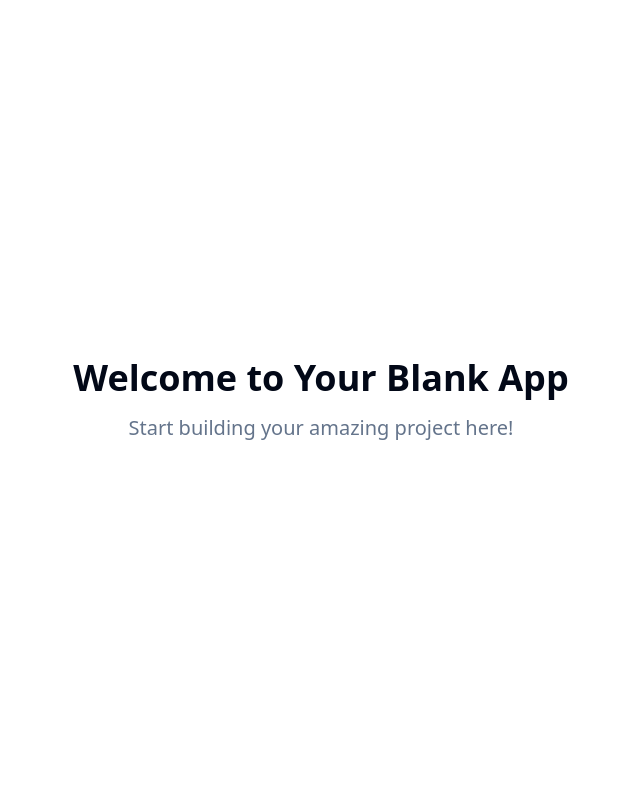
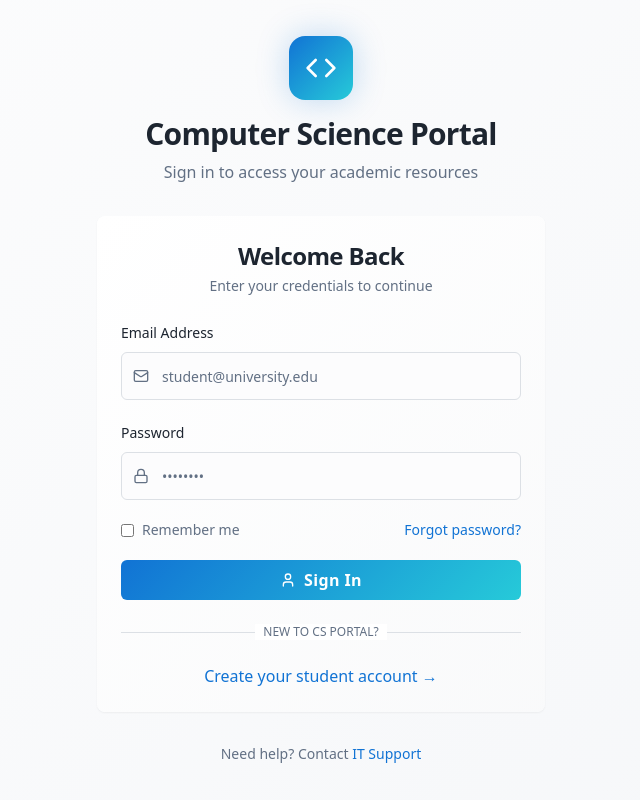
Before and after one commit to SuruthiAB35DC2B4D5D678AAF34064CCE8192E8/CS-LOGIN-LIBRARY-QUEST, a React (Vite) app: page / in a window 1280 px wide. Shown: the whole page, without its empty margins (319-959 px from the left). Built offline with nearby package versions, Linux system fonts and the light colour scheme.

Commit message:
Add Computer Science login page
Create a new login page for Computer Science.

```diff
--- /dev/null
+++ b/src/components/LoginForm.tsx
@@ -0,0 +1,171 @@
+import { useState } from "react";
+import { Button } from "@/components/ui/button";
+import { Input } from "@/components/ui/input";
+import { Label } from "@/components/ui/label";
+import { Card, CardContent, CardDescription, CardHeader, CardTitle } from "@/components/ui/card";
+import { Mail, Lock, Code, User } from "lucide-react";
+
+export const LoginForm = () => {
+  const [email, setEmail] = useState("");
+  const [password, setPassword] = useState("");
+  const [isLoading, setIsLoading] = useState(false);
+
+  const handleSubmit = (e: React.FormEvent) => {
+    e.preventDefault();
+    setIsLoading(true);
+
+    // Simulate login process
+    setTimeout(() => {
+      setIsLoading(false);
+      console.log("Login attempted with:", { email, password });
+    }, 1500);
+  };
+
+  return (
+    <div className="min-h-screen flex items-center justify-center p-4 bg-gradient-background">
+      <div className="w-full max-w-md space-y-8">
+        {/* Header */}
+        <div className="text-center space-y-4">
+          <div className="flex justify-center">
+            <div className="p-4 bg-gradient-primary rounded-2xl shadow-glow">
+              <Code className="h-8 w-8 text-white" />
+            </div>
+          </div>
+          <div className="space-y-2">
+            <h1 className="text-3xl font-bold tracking-tight text-foreground">
+              Computer Science Portal
+            </h1>
+            <p className="text-muted-foreground text-base">
+              Sign in to access your academic resources
+            </p>
+          </div>
+        </div>
+
+        {/* Login Card */}
+        <Card className="bg-gradient-card border-0 shadow-medium backdrop-blur-sm">
+          <CardHeader className="space-y-1 pb-6">
+            <CardTitle className="text-2xl font-semibold text-center">
+              Welcome Back
+            </CardTitle>
+            <CardDescription className="text-center text-muted-foreground">
+              Enter your credentials to continue
+            </CardDescription>
+          </CardHeader>
+          <CardContent className="space-y-6">
+            <form onSubmit={handleSubmit} className="space-y-5">
+              {/* Email Field */}
+              <div className="space-y-2">
+                <Label htmlFor="email" className="text-sm font-medium text-foreground">
+                  Email Address
+                </Label>
+                <div className="relative">
+                  <Mail className="absolute left-3 top-1/2 transform -translate-y-1/2 h-4 w-4 text-muted-foreground" />
+                  <Input
+                    id="email"
+                    type="email"
+                    placeholder="student@university.edu"
+                    value={email}
+                    onChange={(e) => setEmail(e.target.value)}
+                    className="pl-10 h-12 bg-background border-border focus:border-primary focus:ring-primary/20 transition-smooth"
+                    required
+                  />
+                </div>
+              </div>
+
+              {/* Password Field */}
+              <div className="space-y-2">
+                <Label htmlFor="password" className="text-sm font-medium text-foreground">
+                  Password
+                </Label>
+                <div className="relative">
+                  <Lock className="absolute left-3 top-1/2 transform -translate-y-1/2 h-4 w-4 text-muted-foreground" />
+                  <Input
+                    id="password"
+                    type="password"
+                    placeholder="••••••••"
+                    value={password}
+                    onChange={(e) => setPassword(e.target.value)}
+                    className="pl-10 h-12 bg-background border-border focus:border-primary focus:ring-primary/20 transition-smooth"
+                    required
+                  />
+                </div>
+              </div>
+
+              {/* Remember Me & Forgot Password */}
+              <div className="flex items-center justify-between text-sm">
+                <div className="flex items-center space-x-2">
+                  <input
+                    type="checkbox"
+                    id="remember"
+                    className="rounded border-border text-primary focus:ring-primary/20"
+                  />
+                  <Label htmlFor="remember" className="text-muted-foreground cursor-pointer">
+                    Remember me
+                  </Label>
+                </div>
+                <a
+                  href="#"
+                  className="text-primary hover:text-primary-hover transition-fast font-medium"
+                >
+                  Forgot password?
+                </a>
+              </div>
+
+              {/* Submit Button */}
+              <Button
+                type="submit"
+                variant="login"
+                disabled={isLoading}
+                className="w-full"
+              >
+                {isLoading ? (
+                  <div className="flex items-center space-x-2">
+                    <div className="w-4 h-4 border-2 border-white/30 border-t-white rounded-full animate-spin" />
+                    <span>Signing in...</span>
+                  </div>
+                ) : (
+                  <div className="flex items-center space-x-2">
+                    <User className="h-4 w-4" />
+                    <span>Sign In</span>
+                  </div>
+                )}
+              </Button>
+            </form>
+
+            {/* Divider */}
+            <div className="relative">
+              <div className="absolute inset-0 flex items-center">
+                <div className="w-full border-t border-border"></div>
+              </div>
+              <div className="relative flex justify-center text-xs uppercase">
+                <span className="bg-card px-2 text-muted-foreground">
+                  New to CS Portal?
+                </span>
+              </div>
+            </div>
+
+            {/* Sign Up Link */}
+            <div className="text-center">
+              <a
+                href="#"
+                className="text-primary hover:text-primary-hover transition-fast font-medium"
+              >
+                Create your student account →
+              </a>
+            </div>
+          </CardContent>
+        </Card>
+
+        {/* Footer */}
+        <div className="text-center text-sm text-muted-foreground">
+          <p>
+            Need help? Contact{" "}
+            <a href="#" className="text-primary hover:text-primary-hover transition-fast">
+              IT Support
+            </a>
+          </p>
+        </div>
+      </div>
+    </div>
+  );
+};
--- a/src/components/ui/button.tsx
+++ b/src/components/ui/button.tsx
@@ -5,11 +5,11 @@ import { cva, type VariantProps } from "class-variance-authority"
 import { cn } from "@/lib/utils"
 
 const buttonVariants = cva(
-  "inline-flex items-center justify-center gap-2 whitespace-nowrap rounded-md text-sm font-medium ring-offset-background transition-colors focus-visible:outline-none focus-visible:ring-2 focus-visible:ring-ring focus-visible:ring-offset-2 disabled:pointer-events-none disabled:opacity-50 [&_svg]:pointer-events-none [&_svg]:size-4 [&_svg]:shrink-0",
+  "inline-flex items-center justify-center gap-2 whitespace-nowrap rounded-md text-sm font-medium ring-offset-background transition-smooth focus-visible:outline-none focus-visible:ring-2 focus-visible:ring-ring focus-visible:ring-offset-2 disabled:pointer-events-none disabled:opacity-50 [&_svg]:pointer-events-none [&_svg]:size-4 [&_svg]:shrink-0",
   {
     variants: {
       variant: {
-        default: "bg-primary text-primary-foreground hover:bg-primary/90",
+        default: "bg-primary text-primary-foreground hover:bg-primary-hover shadow-soft hover:shadow-medium",
         destructive:
           "bg-destructive text-destructive-foreground hover:bg-destructive/90",
         outline:
@@ -18,6 +18,7 @@ const buttonVariants = cva(
           "bg-secondary text-secondary-foreground hover:bg-secondary/80",
         ghost: "hover:bg-accent hover:text-accent-foreground",
         link: "text-primary underline-offset-4 hover:underline",
+        login: "bg-gradient-primary text-primary-foreground hover:shadow-glow font-semibold h-12 text-base tracking-wide",
       },
       size: {
         default: "h-10 px-4 py-2",
--- a/src/index.css
+++ b/src/index.css
@@ -8,33 +8,54 @@ All colors MUST be HSL.
 
 @layer base {
   :root {
-    --background: 0 0% 100%;
-    --foreground: 222.2 84% 4.9%;
+    /* CS-themed professional color palette */
+    --background: 220 20% 99%;
+    --foreground: 215 25% 15%;
 
     --card: 0 0% 100%;
-    --card-foreground: 222.2 84% 4.9%;
+    --card-foreground: 215 25% 15%;
 
     --popover: 0 0% 100%;
-    --popover-foreground: 222.2 84% 4.9%;
+    --popover-foreground: 215 25% 15%;
 
-    --primary: 222.2 47.4% 11.2%;
-    --primary-foreground: 210 40% 98%;
+    /* Tech-inspired primary blues */
+    --primary: 210 85% 45%;
+    --primary-foreground: 0 0% 100%;
+    --primary-hover: 210 85% 40%;
+    --primary-glow: 210 85% 65%;
 
-    --secondary: 210 40% 96.1%;
-    --secondary-foreground: 222.2 47.4% 11.2%;
+    /* Professional secondary grays */
+    --secondary: 215 15% 95%;
+    --secondary-foreground: 215 25% 25%;
 
-    --muted: 210 40% 96.1%;
-    --muted-foreground: 215.4 16.3% 46.9%;
+    --muted: 215 15% 96%;
+    --muted-foreground: 215 15% 45%;
 
-    --accent: 210 40% 96.1%;
-    --accent-foreground: 222.2 47.4% 11.2%;
+    /* Accent teal for highlights */
+    --accent: 185 70% 50%;
+    --accent-foreground: 0 0% 100%;
+    --accent-glow: 185 70% 65%;
 
-    --destructive: 0 84.2% 60.2%;
-    --destructive-foreground: 210 40% 98%;
+    --destructive: 0 84% 60%;
+    --destructive-foreground: 0 0% 100%;
 
-    --border: 214.3 31.8% 91.4%;
-    --input: 214.3 31.8% 91.4%;
-    --ring: 222.2 84% 4.9%;
+    --border: 215 15% 88%;
+    --input: 215 15% 96%;
+    --ring: 210 85% 45%;
+
+    /* CS-themed gradients */
+    --gradient-primary: linear-gradient(135deg, hsl(210 85% 45%), hsl(185 70% 50%));
+    --gradient-background: linear-gradient(135deg, hsl(220 20% 99%), hsl(215 25% 97%));
+    --gradient-card: linear-gradient(135deg, hsl(0 0% 100%), hsl(215 15% 98%));
+
+    /* Professional shadows */
+    --shadow-soft: 0 4px 16px hsl(215 25% 15% / 0.08);
+    --shadow-medium: 0 8px 32px hsl(215 25% 15% / 0.12);
+    --shadow-glow: 0 0 32px hsl(210 85% 45% / 0.25);
+
+    /* Smooth transitions */
+    --transition-smooth: all 0.3s cubic-bezier(0.4, 0, 0.2, 1);
+    --transition-fast: all 0.15s ease-out;
 
     --radius: 0.5rem;
 
--- a/src/pages/Index.tsx
+++ b/src/pages/Index.tsx
@@ -1,14 +1,7 @@
-// Update this page (the content is just a fallback if you fail to update the page)
+import { LoginForm } from "@/components/LoginForm";
 
 const Index = () => {
-  return (
-    <div className="min-h-screen flex items-center justify-center bg-background">
-      <div className="text-center">
-        <h1 className="text-4xl font-bold mb-4">Welcome to Your Blank App</h1>
-        <p className="text-xl text-muted-foreground">Start building your amazing project here!</p>
-      </div>
-    </div>
-  );
+  return <LoginForm />;
 };
 
 export default Index;
--- a/tailwind.config.ts
+++ b/tailwind.config.ts
@@ -26,7 +26,9 @@ export default {
 				foreground: 'hsl(var(--foreground))',
 				primary: {
 					DEFAULT: 'hsl(var(--primary))',
-					foreground: 'hsl(var(--primary-foreground))'
+					foreground: 'hsl(var(--primary-foreground))',
+					hover: 'hsl(var(--primary-hover))',
+					glow: 'hsl(var(--primary-glow))'
 				},
 				secondary: {
 					DEFAULT: 'hsl(var(--secondary))',
@@ -42,7 +44,8 @@ export default {
 				},
 				accent: {
 					DEFAULT: 'hsl(var(--accent))',
-					foreground: 'hsl(var(--accent-foreground))'
+					foreground: 'hsl(var(--accent-foreground))',
+					glow: 'hsl(var(--accent-glow))'
 				},
 				popover: {
 					DEFAULT: 'hsl(var(--popover))',
@@ -67,6 +70,20 @@ export default {
 				lg: 'var(--radius)',
 				md: 'calc(var(--radius) - 2px)',
 				sm: 'calc(var(--radius) - 4px)'
+			},
+			backgroundImage: {
+				'gradient-primary': 'var(--gradient-primary)',
+				'gradient-background': 'var(--gradient-background)',
+				'gradient-card': 'var(--gradient-card)'
+			},
+			boxShadow: {
+				'soft': 'var(--shadow-soft)',
+				'medium': 'var(--shadow-medium)',
+				'glow': 'var(--shadow-glow)'
+			},
+			transitionTimingFunction: {
+				'smooth': 'var(--transition-smooth)',
+				'fast': 'var(--transition-fast)'
 			},
 			keyframes: {
 				'accordion-down': {
```
